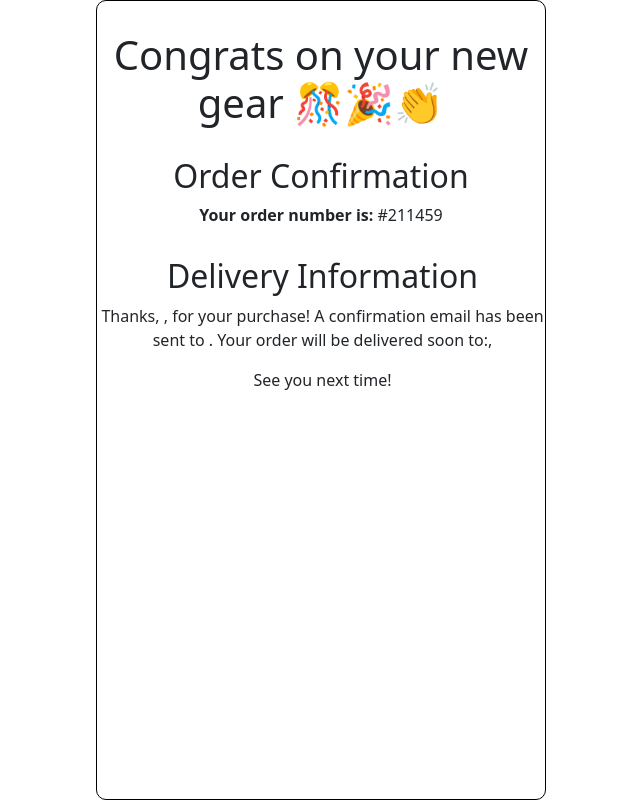
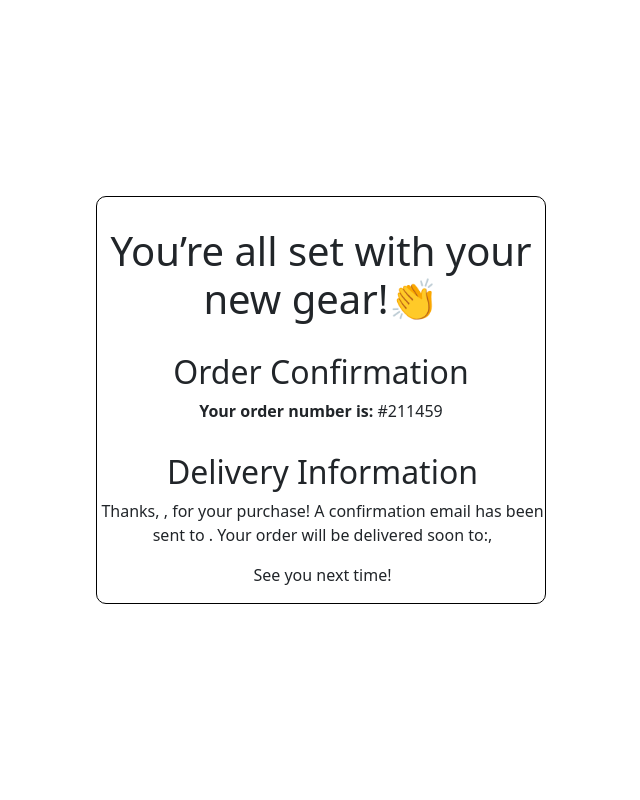
Before and after one commit to fabioesilveira/useEffect-useState-training, a React (Vite) app: page /confirmation in a window 1280 px wide. Shown: the whole page, without its empty margins (319-959 px from the left). Built offline with nearby package versions, Linux system fonts and the light colour scheme; a web font is replaced by a local one.

Commit message:
updatedStyleonCheckout

```diff
--- a/src/Confirmation.jsx
+++ b/src/Confirmation.jsx
@@ -9,7 +9,7 @@ export default function Confirmation() {
         <>
             <div className="my-container">
                 <div className="confirmation-container">
-                    <h1 className="h1-confirmation">Congrats on your new gear 🎊🎉👏 </h1>
+                    <h1 className="h1-confirmation">You’re all set with your new gear!👏 </h1>
                     <h2 className="h2-confirmation-delivery">Order Confirmation</h2>
                     <p className="p-confirmation"><strong>Your order number is:</strong> #{orderNumber}</p>
                     <div className="div-delivery-info">
--- a/src/index.css
+++ b/src/index.css
@@ -7,7 +7,8 @@ body {
 }
 
 .my-container {
-  height: 800px;
+  min-height: 400px; /* allow minimum space */
+  max-width: 100%;
   width: 450px;
   padding: 0;
   border: 1px solid black;
```
